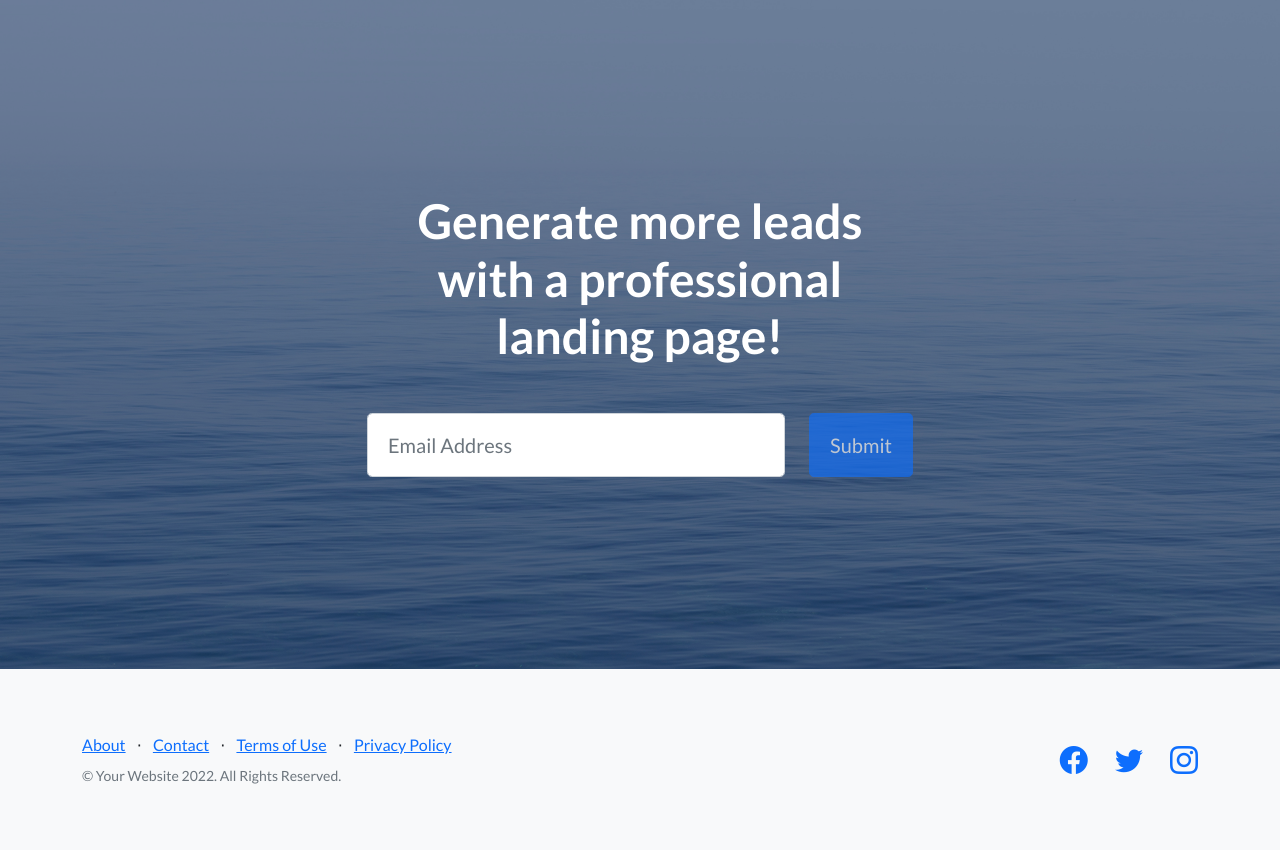
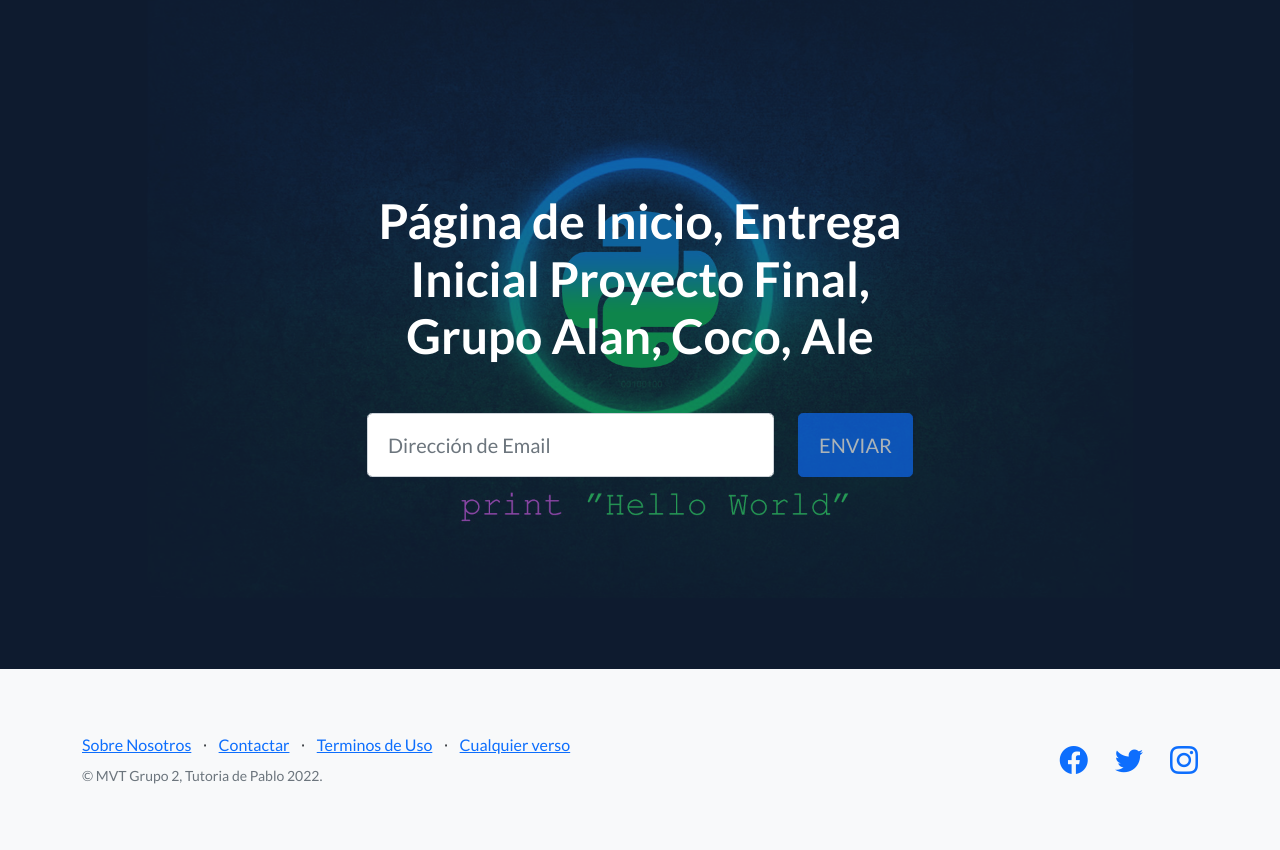
Before and after one commit to DeveloperAlejandroGallo/CoderHouse_ProyectoFinal_Equipo2, a Django app: page / in a window 1280 px wide. Shown: the part 66-916 px from the top of the page. Run offline with Django 4.2, Linux system fonts and the light colour scheme; some libraries are stand-ins or nearby versions.

Commit message:
TraduccionYmas
Pequeños cambios en la landing page, cambie fondo y los textos, para que no parezca tan generico

```diff
--- a/ProyectoFinal/Sitio/templates/index.html
+++ b/ProyectoFinal/Sitio/templates/index.html
@@ -31,7 +31,7 @@
                     <div class="col-xl-6">
                         <div class="text-center text-white">
                             <!-- Page heading-->
-                            <h1 class="mb-5">Generate more leads with a professional landing page!</h1>
+                            <h1 class="mb-5">Página de Inicio, Entrega Inicial Proyecto Final, Grupo Alan, Coco, Ale</h1>
                             <!-- Signup form-->
                             <!-- * * * * * * * * * * * * * * *-->
                             <!-- * * SB Forms Contact Form * *-->
@@ -44,11 +44,11 @@
                                 <!-- Email address input-->
                                 <div class="row">
                                     <div class="col">
-                                        <input class="form-control form-control-lg" id="emailAddress" type="email" placeholder="Email Address" data-sb-validations="required,email" />
-                                        <div class="invalid-feedback text-white" data-sb-feedback="emailAddress:required">Email Address is required.</div>
-                                        <div class="invalid-feedback text-white" data-sb-feedback="emailAddress:email">Email Address Email is not valid.</div>
+                                        <input class="form-control form-control-lg" id="emailAddress" type="email" placeholder="Dirección de Email" data-sb-validations="required,email" />
+                                        <div class="invalid-feedback text-white" data-sb-feedback="emailAddress:required">Dirección de Email requerida.</div>
+                                        <div class="invalid-feedback text-white" data-sb-feedback="emailAddress:email">La Dirección de Email no es válida.</div>
                                     </div>
-                                    <div class="col-auto"><button class="btn btn-primary btn-lg disabled" id="submitButton" type="submit">Submit</button></div>
+                                    <div class="col-auto"><button class="btn btn-primary btn-lg disabled" id="submitButton" type="submit">ENVIAR</button></div>
                                 </div>
                                 <!-- Submit success message-->
                                 <!---->
@@ -56,8 +56,8 @@
                                 <!-- has successfully submitted-->
                                 <div class="d-none" id="submitSuccessMessage">
                                     <div class="text-center mb-3">
-                                        <div class="fw-bolder">Form submission successful!</div>
-                                        <p>To activate this form, sign up at</p>
+                                        <div class="fw-bolder">Envío Exitoso!</div>
+                                        <p>Pero para activar este form vas a tener que ir a:</p>
                                         <a class="text-white" href="https://startbootstrap.com/solution/contact-forms">https://startbootstrap.com/solution/contact-forms</a>
                                     </div>
                                 </div>
@@ -65,7 +65,7 @@
                                 <!---->
                                 <!-- This is what your users will see when there is-->
                                 <!-- an error submitting the form-->
-                                <div class="d-none" id="submitErrorMessage"><div class="text-center text-danger mb-3">Error sending message!</div></div>
+                                <div class="d-none" id="submitErrorMessage"><div class="text-center text-danger mb-3">Error al enviar mensaje!</div></div>
                             </form>
                         </div>
                     </div>
@@ -82,15 +82,15 @@
                 <div class="row">
                     <div class="col-lg-6 h-100 text-center text-lg-start my-auto">
                         <ul class="list-inline mb-2">
-                            <li class="list-inline-item"><a href="#!">About</a></li>
+                            <li class="list-inline-item"><a href="#!">Sobre Nosotros</a></li>
                             <li class="list-inline-item">⋅</li>
-                            <li class="list-inline-item"><a href="#!">Contact</a></li>
+                            <li class="list-inline-item"><a href="#!">Contactar</a></li>
                             <li class="list-inline-item">⋅</li>
-                            <li class="list-inline-item"><a href="#!">Terms of Use</a></li>
+                            <li class="list-inline-item"><a href="#!">Terminos de Uso</a></li>
                             <li class="list-inline-item">⋅</li>
-                            <li class="list-inline-item"><a href="#!">Privacy Policy</a></li>
+                            <li class="list-inline-item"><a href="#!">Cualquier verso</a></li>
                         </ul>
-                        <p class="text-muted small mb-4 mb-lg-0">&copy; Your Website 2022. All Rights Reserved.</p>
+                        <p class="text-muted small mb-4 mb-lg-0">&copy; MVT Grupo 2, Tutoria de Pablo 2022.</p>
                     </div>
                     <div class="col-lg-6 h-100 text-center text-lg-end my-auto">
                         <ul class="list-inline mb-0">
```
Also changed, not shown: ProyectoFinal/Sitio/static/assets/img/bg-masthead.jpg.
